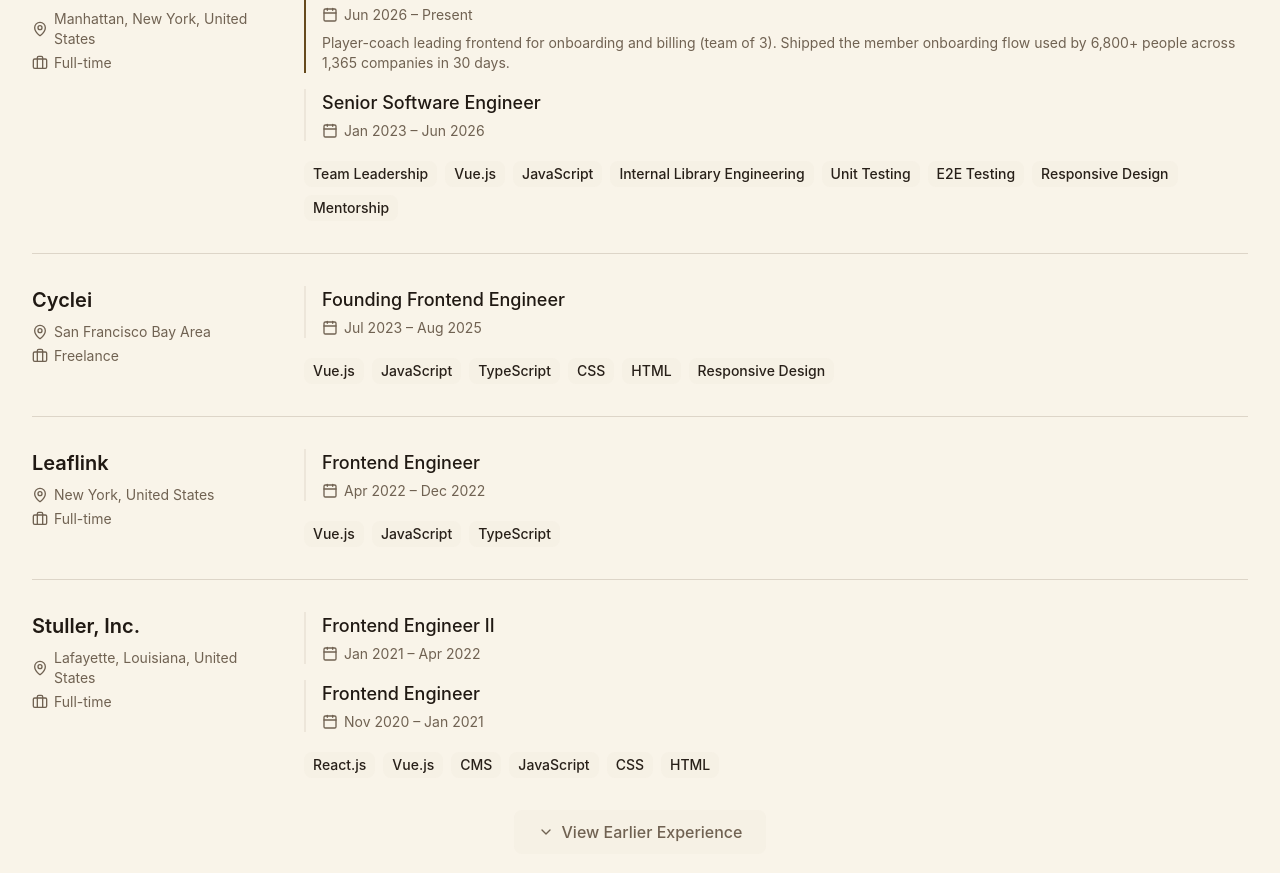
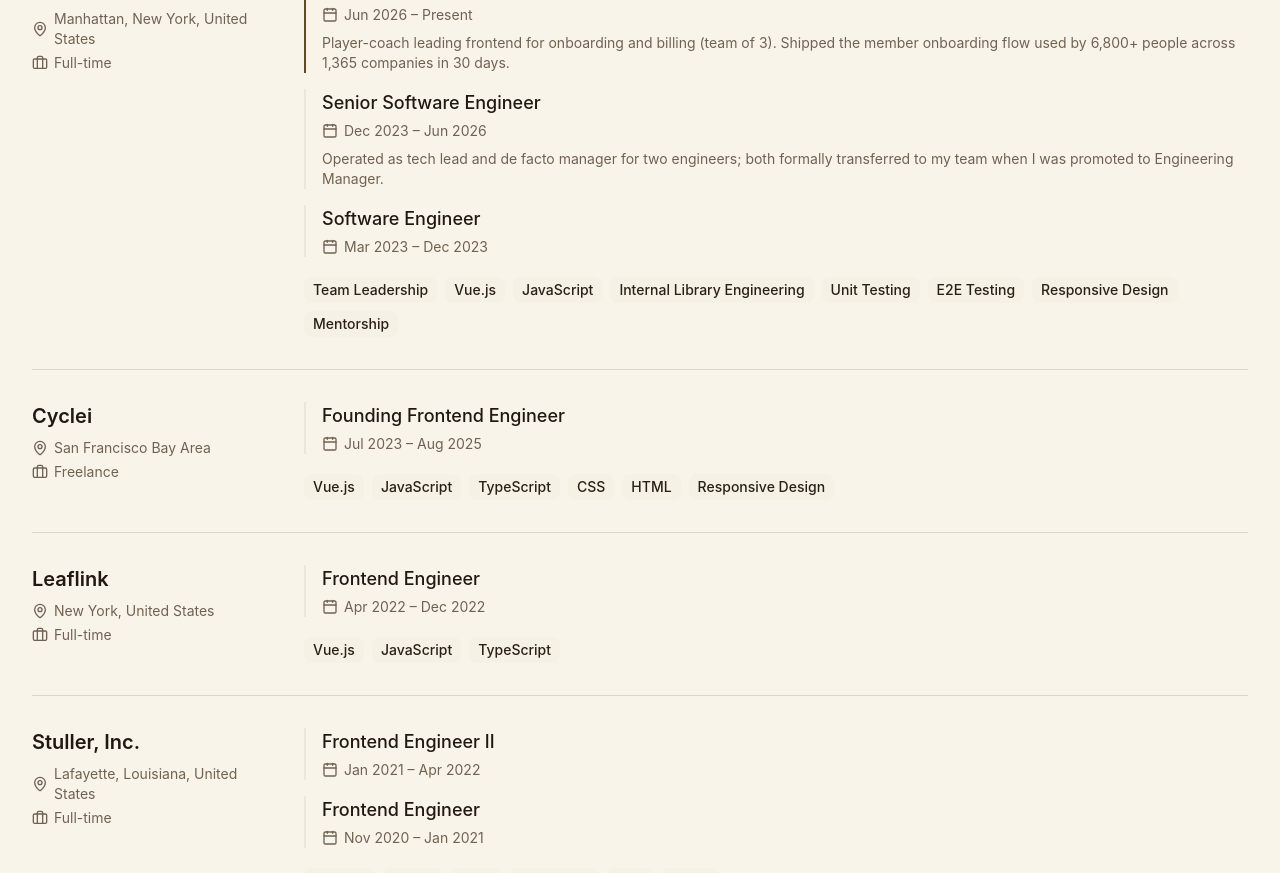
Before and after one commit to wdonray/donray.dev, a Next.js app: page / in a window 1280 px wide. Shown: the part 2341-3214 px from the top of the page. Built offline with nearby package versions, Linux system fonts and the light colour scheme.

Commit message:
feat: show full Justworks career path with three roles

```diff
--- a/src/components/experience.tsx
+++ b/src/components/experience.tsx
@@ -161,7 +161,13 @@ export default function Experience() {
         },
         {
           title: "Senior Software Engineer",
-          period: "Jan 2023 – Jun 2026",
+          period: "Dec 2023 – Jun 2026",
+          description:
+            "Operated as tech lead and de facto manager for two engineers; both formally transferred to my team when I was promoted to Engineering Manager.",
+        },
+        {
+          title: "Software Engineer",
+          period: "Mar 2023 – Dec 2023",
         },
       ],
     },
```
Also changed, not shown: 1 other file (tests, documents, lock files or other folders).
